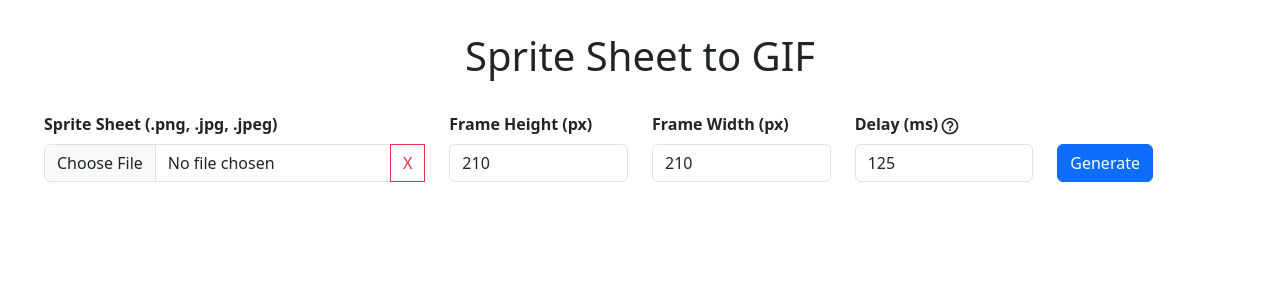
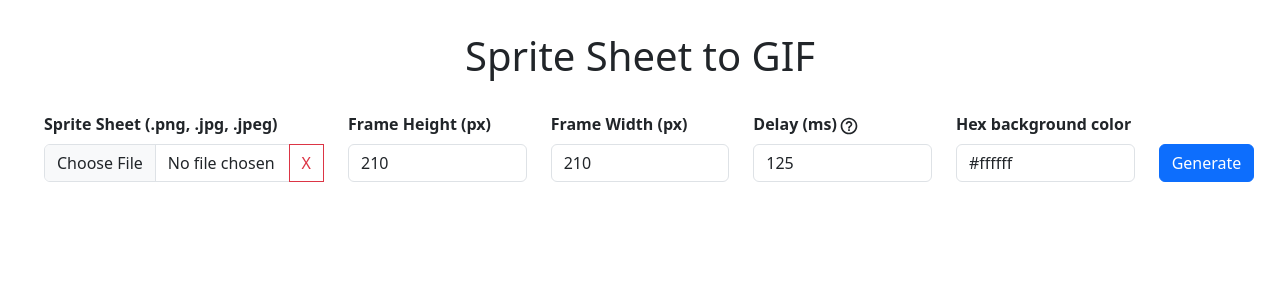
Before and after one commit to Maito1794/Spritesheet-to-gif, a React (Vite) app: page / in a window 1280 px wide. Shown: the top 300 px of the page. Built offline with nearby package versions, Linux system fonts and the light colour scheme.

Commit message:
Added bgColor to keep the frame size

```diff
--- a/src/App.jsx
+++ b/src/App.jsx
@@ -15,6 +15,7 @@ function App() {
   const [rectangleWidth, setRectangleWidth] = useState(0);
   const [rectangleHeight, setRectangleHeight] = useState(0);
   const [imgName, setImgName] = useState('');
+  const [bgColor, setBgColor] = useState('#ffffff');
   const fileRef = useRef(null);
   const imageRef = useRef(null);
 
@@ -27,15 +28,26 @@ function App() {
   const handleGenerateGif = async () => {
     try {
       if (!spriteSheet) {
-        throw new Error("No sprite sheet provided");
+        setShowAlert(true);
+        setAlertMessage("No sprite sheet provided");
+        return;
       }
       if (!frameWidth || !frameHeight) {
-        throw new Error("Frame width and height are required");
+        setShowAlert(true);
+        setAlertMessage("Frame width and height are required");
+        return;
       }
       if (!delay) {
-        throw new Error("Delay is required");
+        setShowAlert(true);
+        setAlertMessage("Delay is required");
+        return;
       }
-      const gifBlob = await generateGif(spriteSheet, frameWidth, frameHeight, delay);
+      if (!/^#([A-Fa-f0-9]{6}|[A-Fa-f0-9]{3})$/.test(bgColor)) {
+        setShowAlert(true);
+        setAlertMessage("Invalid hex color");
+        return;
+      }
+      const gifBlob = await generateGif(spriteSheet, frameWidth, frameHeight, delay, bgColor);
       setGif(URL.createObjectURL(gifBlob));
 
     } catch (error) {
@@ -48,7 +60,10 @@ function App() {
   useEffect(() => {
     setAlertMessage('no error message');
     setShowAlert(false);
-  }, [spriteSheet, frameWidth, frameHeight, delay]);
+    if (bgColor === '') {
+      setBgColor('#ffffff');
+    }
+  }, [spriteSheet, frameWidth, frameHeight, delay, bgColor]);
 
   useEffect(() => {
     const handleImageUpload = () => {
@@ -115,7 +130,7 @@ function App() {
         <Row>
           <div className="col-md-12 col-sm-12">
             <Row>
-              <div className="col-md-4 col-sm-12 mb-3">
+              <div className="col-md-3 col-sm-12 mb-3">
                 <label htmlFor="spritesheet" className="form-label">Sprite Sheet (.png, .jpg, .jpeg)</label>
                 <div className="input-group">
                   <input ref={fileRef} className="form-control" type="file" id="spritesheet" accept="image/png, image/jpg, image/jpeg" onChange={(e) => { handleFileUpload(e) }} />
@@ -139,8 +154,11 @@ function App() {
                 </div>
                 <input className="form-control" type="number" id="delay" value={delay} onChange={(e) => { setDelay(e.target.value) }} />
               </div>
-
-              <div className="col-md-2 col-sm-12 mb-3 align-self-end">
+              <div className="col-md-2 col-sm-12 mb-3">
+                <label htmlFor="bgColor" className="form-label">Hex background color</label>
+                <input className="form-control" type="text" id="bgColor" value={bgColor} onChange={(e) => { setBgColor(e.target.value) }} />
+              </div>
+              <div className="col-md-1 col-sm-12 mb-3 align-self-end">
                 <button type="button" className='btn btn-primary' onClick={async () => await handleGenerateGif()}>
                   Generate
                 </button>
--- a/src/utils/GifGenerator.jsx
+++ b/src/utils/GifGenerator.jsx
@@ -1,7 +1,7 @@
 import { createCanvas, loadImage } from 'canvas';
-import { encode } from 'modern-gif'
+import { encode } from 'modern-gif';
 
-export const generateGif = async (spriteSheetUrl, frameWidth, frameHeight, delay) => {
+export const generateGif = async (spriteSheetUrl, frameWidth, frameHeight, delay, bgColor) => {
     return new Promise(async (resolve, reject) => {
         if (!spriteSheetUrl || !frameWidth || !frameHeight || !delay) {
             reject("Invalid input parameters");
@@ -17,15 +17,18 @@ export const generateGif = async (spriteSheetUrl, frameWidth, frameHeight, delay
         const numFramesX = Math.floor(spriteSheet.width / frameWidth);
         const numFramesY = Math.floor(spriteSheet.height / frameHeight);
 
-        const canvas = createCanvas(frameWidth, frameHeight);
-        const ctx = canvas.getContext('2d');
-
         for (let y = 0; y < numFramesY; y++) {
             for (let x = 0; x < numFramesX; x++) {
                 const sourceX = x * frameWidth;
                 const sourceY = y * frameHeight;
-                ctx.clearRect(0, 0, canvas.width, canvas.height);
+                const canvas = createCanvas(frameWidth, frameHeight);
+                const ctx = canvas.getContext('2d');
+
+                ctx.fillStyle = bgColor;
+                ctx.fillRect(0, 0, canvas.width, canvas.height);
+
                 ctx.drawImage(spriteSheet, sourceX, sourceY, frameWidth, frameHeight, 0, 0, canvas.width, canvas.height);
+
                 const frameImageData = ctx.getImageData(0, 0, canvas.width, canvas.height);
                 const frameBuffer = Buffer.from(frameImageData.data.buffer);
                 framesArray.push({
@@ -38,10 +41,11 @@ export const generateGif = async (spriteSheetUrl, frameWidth, frameHeight, delay
         const output = await encode({
             width: frameWidth,
             height: frameHeight,
-            frames: framesArray
+            frames: framesArray,
+            looped: true
         });
 
-        const blob = new Blob([output], { type: 'image/gif' })
+        const blob = new Blob([output], { type: 'image/gif' });
 
         resolve(blob);
     });
```
